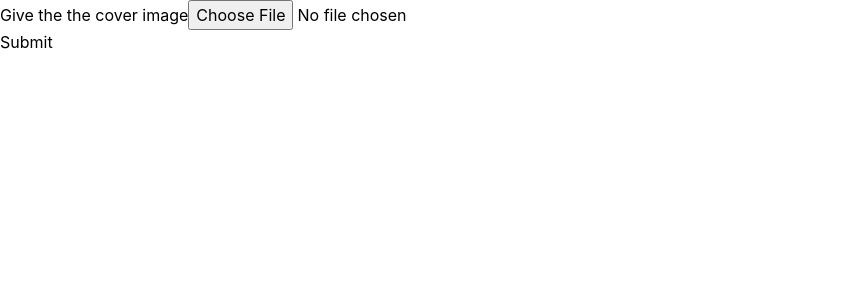
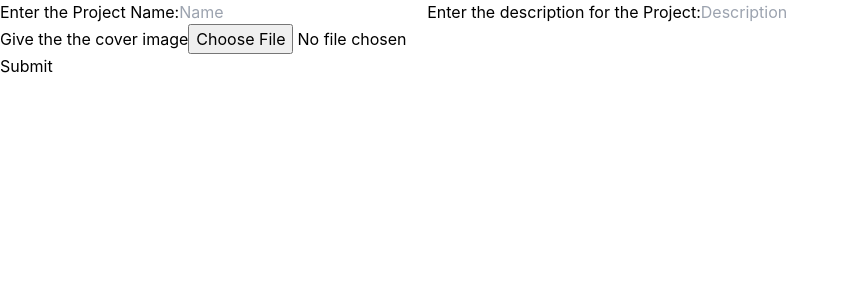
Before and after one commit to DevMehta-30/Portfolio, a React (Create React App) app in the folder portfolio/: page /data in a window 1280 px wide. Shown: the top 300 px of the page, without its empty margins (0-848 px from the left). Built offline with nearby package versions, Linux system fonts and the light colour scheme.

Commit message:
Data Input

```diff
--- /dev/null
+++ b/portfolio/src/components/Sections.jsx
@@ -0,0 +1,12 @@
+import React from "react";
+import Background from "../assets/Below_Project.png"
+
+function Sections(){
+    return(
+        <>
+        <img src={Background} alt="NB" />
+        </>
+    )
+}
+
+export default Sections;
--- a/portfolio/src/firebase.js
+++ b/portfolio/src/firebase.js
@@ -1,6 +1,7 @@
 // Import the functions you need from the SDKs you need
 import { initializeApp } from "firebase/app";
 import {getStorage} from "firebase/storage";
+import { getDatabase } from "firebase/database"
 // TODO: Add SDKs for Firebase products that you want to use
 // https://firebase.google.com/docs/web/setup#available-libraries
 
@@ -17,3 +18,4 @@ const firebaseConfig = {
 // Initialize Firebase
 const app = initializeApp(firebaseConfig);
 export const storage = getStorage(app);
+export const database = getDatabase(app);
--- /dev/null
+++ b/portfolio/src/pages/Sections/index.jsx
@@ -0,0 +1,12 @@
+import React from "react";
+import Background from "../assets/Below_Project.png"
+
+function Sections(){
+    return(
+        <>
+        <img src={Background} alt="NB" />
+        </>
+    )
+}
+
+export default Sections;
--- a/portfolio/src/pages/data/index.jsx
+++ b/portfolio/src/pages/data/index.jsx
@@ -1,27 +1,63 @@
 import React from "react";
 import { useState } from "react";
 import { storage } from "../../firebase";
-import { ref,uploadBytes } from "firebase/storage";
+import { ref, uploadBytes } from "firebase/storage";
+import { database } from "../../firebase";
+import { push, child, update } from "firebase/database";
 function Index() {
+  const [name, setName] = useState(null);
+  const [desc, setDesc] = useState(null);
   const [image, setImage] = useState(null);
+
+  const handleSubmit = () => {
+    let obj = {
+      name: name,
+      desc: desc,
+    };
+    const newPostKey = push(child(ref(database), "posts")).key;
+    const updates = {};
+    updates["/" + newPostKey] = obj;
+    return update(ref(database), updates);
+  };
+  const handleInputChange = (e) => {
+    const { id, value } = e.target;
+    if (id === "name") {
+      setName(value);
+    }
+    if (id === "desc") {
+      setDesc(value);
+    }
+  };
   const uploadImage = () => {
     if (image == null) return;
     const imageRef = ref(storage, `${image.name}`);
-    uploadBytes(imageRef,image).then(()=>{
+    uploadBytes(imageRef, image).then(() => {
       alert("Submitted");
     });
   };
   return (
     <>
       {/* <form action=""> */}
-        {/* <label htmlFor="">
+      <label htmlFor="">
         Enter the Project Name:
-          <input type="text" />
+        <input
+          type="text"
+          value={name}
+          onChange={(e) => handleInputChange(e)}
+          id="name"
+          placeholder="Name"
+        />
       </label>
       <label htmlFor="">
         Enter the description for the Project:
-          <input type="text" />
-        </label> */}
+        <input
+          type="text"
+          value={desc}
+          onChange={(e) => handleInputChange(e)}
+          id="desc"
+          placeholder="Description"
+        />
+      </label>
       <div htmlFor="">
         Give the the cover image
         <input
@@ -31,7 +67,14 @@ function Index() {
           }}
         />
       </div>
-        <button onClick={uploadImage}>Submit</button>
+      <button
+        onClick={() => {
+          uploadImage();
+          handleSubmit();
+        }}
+      >
+        Submit
+      </button>
       {/* </form> */}
     </>
   );
```
Also changed, not shown: 1 other file (tests, documents, lock files or other folders). Lines whose indentation alone changed are shown as unchanged.
